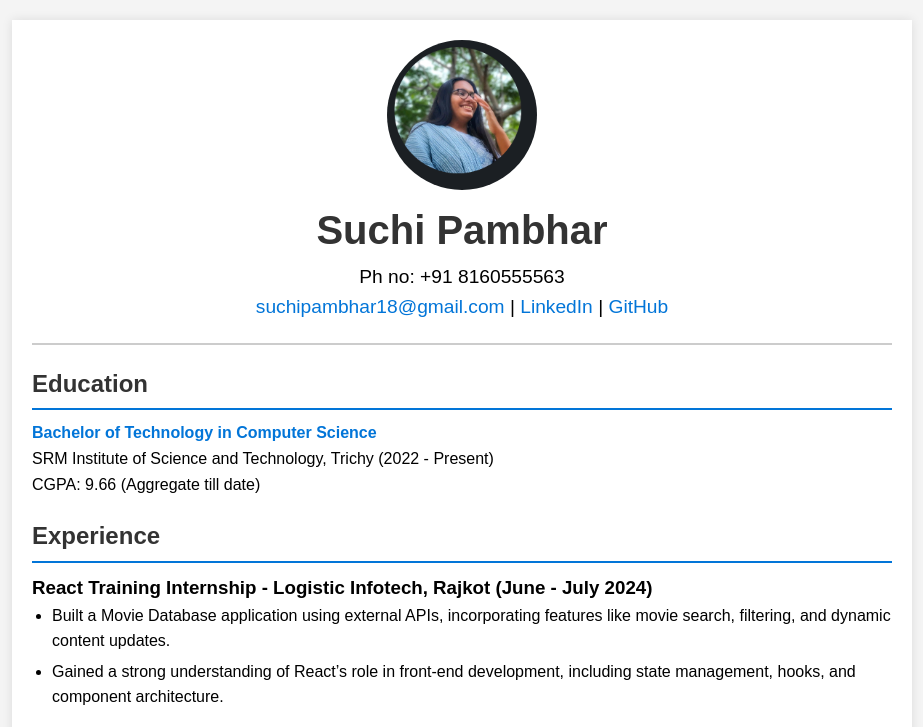
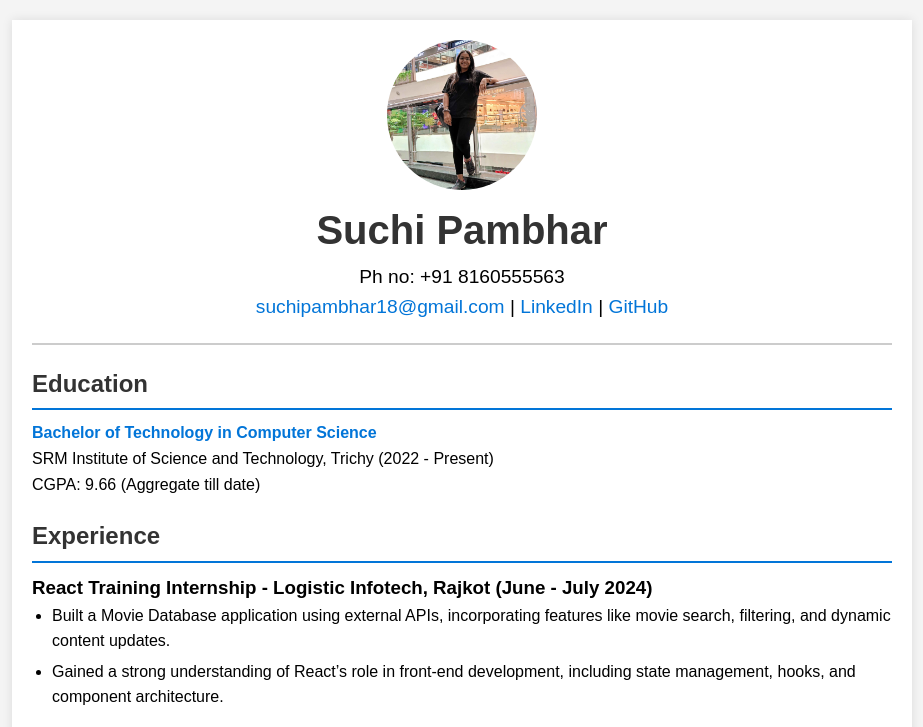
Before and after one commit to Suchi-Pambhar/resume-github.io, a plain HTML site: page index.html in a window 1280 px wide. Shown: the top 727 px of the page, without its empty margins (178-1101 px from the left). Drawn offline with Linux system fonts and the light colour scheme.

Commit message:
Update index.html

```diff
--- a/index.html
+++ b/index.html
@@ -90,7 +90,7 @@ strong {
     <div class="container">
         <header>
             <div class="profile">
-                <img src="Screenshot 2024-06-05 114303.png" alt="Suchi Pambhar" class="profile-pic">
+                <img src="IMG20240117111555_01.jpg" alt="Suchi Pambhar" class="profile-pic">
                 <h1>Suchi Pambhar</h1>
                 <p>Ph no: +91 8160555563</p>
                 <p><a href="mailto:suchipambhar18@gmail.com">suchipambhar18@gmail.com</a> |
```
